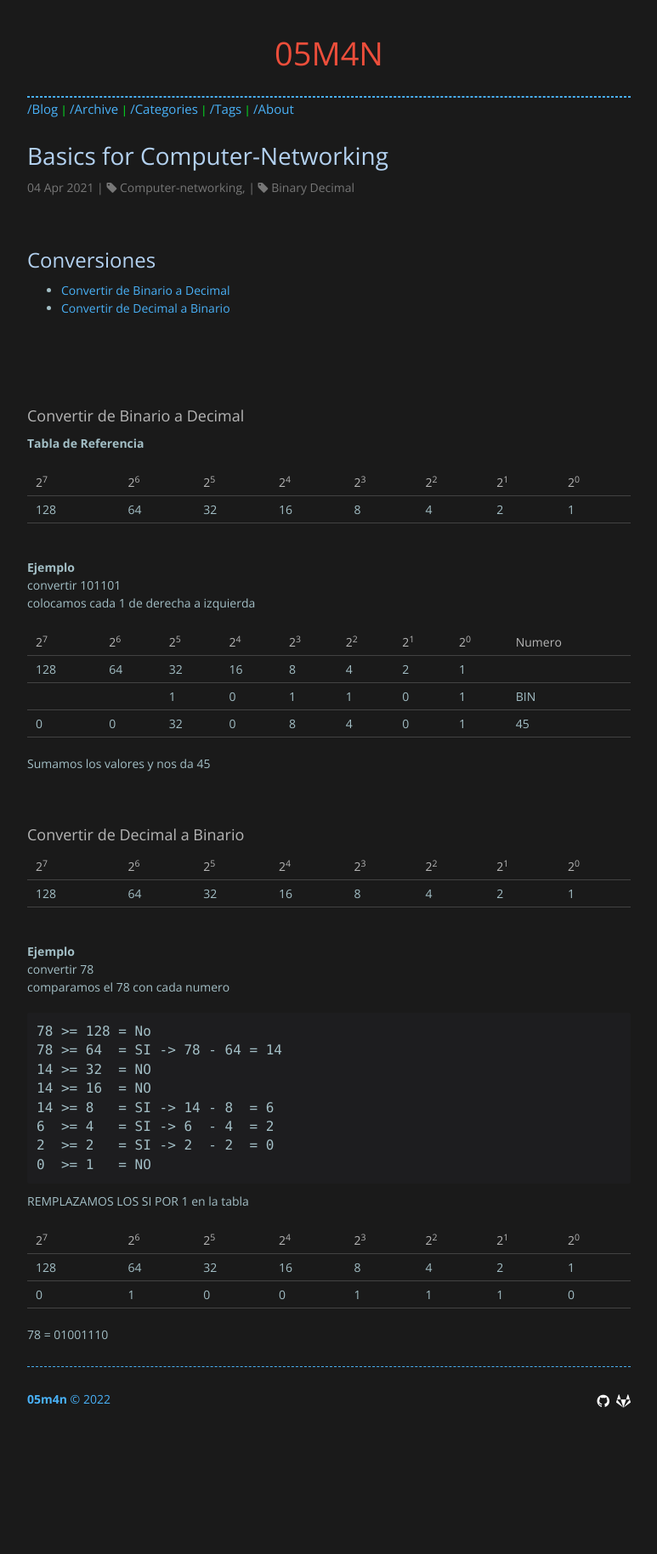
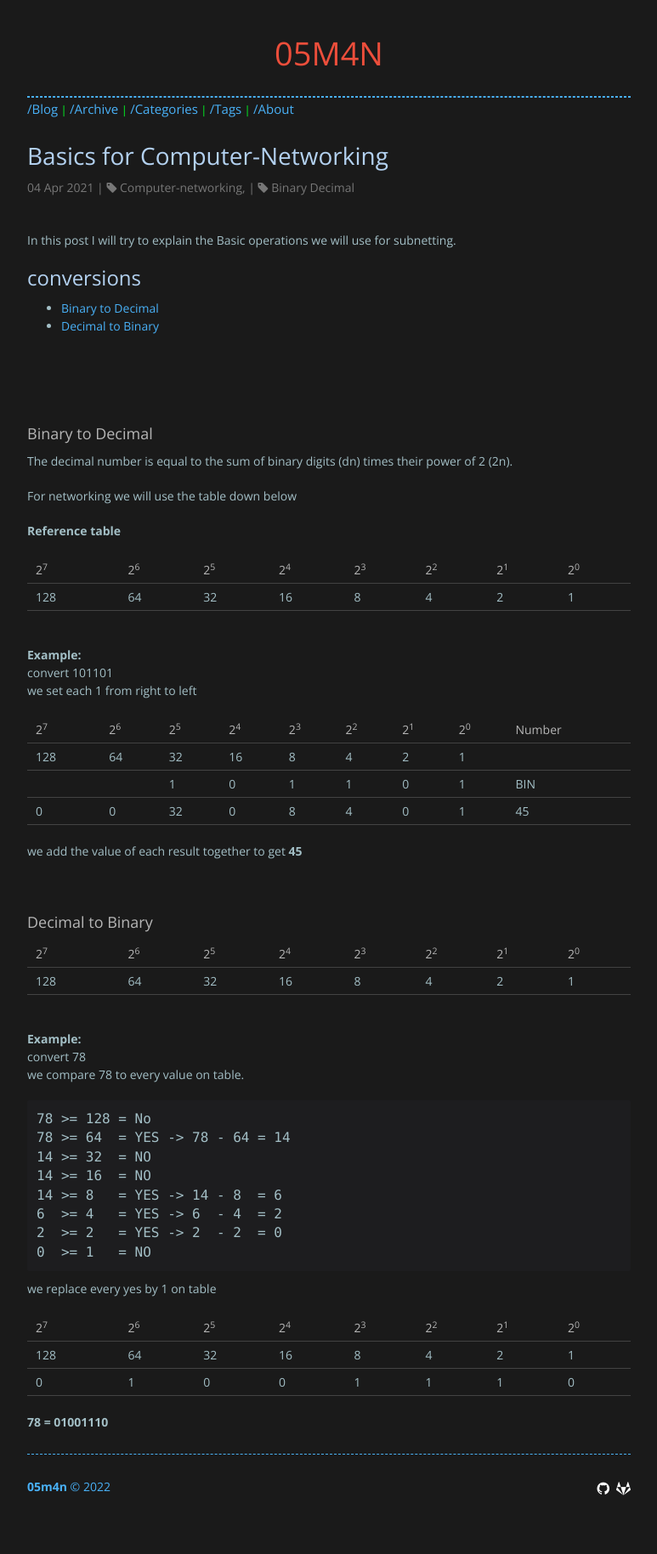
Before and after one commit to O5M4N/O5m4n.github.io, a Jekyll site: the page built from _posts/2021-04-04-Basic-Computer-Networking.md, in a window 1280 px wide. Shown: the whole page at 85% size, without its empty margins (253-1026 px from the left). Built offline with Jekyll 4.4.1, drawn with Linux system fonts in a browser that asks for light colours; nearby versions of some CDN libraries; comment, search, counter and statistics services are not loaded; before the commit the page ends 1726 px from its top, so only the background shows below that.

Commit message:
Basic Operations Post

```diff
--- a/_posts/2021-04-04-Basic-Computer-Networking.md
+++ b/_posts/2021-04-04-Basic-Computer-Networking.md
@@ -4,69 +4,75 @@ layout: page
 categories: [Computer-Networking]
 tags: [Computer-networking, Binary Decimal]
 ---
-<br />
-## Conversiones
+<br>
+In this post I will try to explain the
+Basic operations we will use for subnetting.
 
-- [Convertir de Binario a Decimal](https://o5m4n.github.io/Basic-Computer-Networking#convertir-de-binario-a-decimal)
-- [Convertir de Decimal a Binario](https://o5m4n.github.io/Basic-Computer-Networking#convertir-de-decimal-a-binario)
-<br />
-<br />
-<br />
+## conversions
+- [Binary to Decimal](https://o5m4n.github.io/Basic-Computer-Networking#binary-to-decimal)
+- [Decimal to Binary](https://o5m4n.github.io/Basic-Computer-Networking#decimal-to-binary)
+<br>
+<br>
+<br>
 
-### Convertir de Binario a Decimal
+### Binary to Decimal
 
-**Tabla de Referencia**
+
+The decimal number is equal to the sum of binary digits (dn) times their power of 2 (2n).
+
+For networking we will use the table down below
+
+**Reference table**
 
 | 2<sup>7</sup>| 2<sup>6</sup> | 2<sup>5</sup> | 2<sup>4</sup> | 2<sup>3</sup> | 2<sup>2</sup> | 2<sup>1</sup>| 2<sup>0</sup> |
 | --- | --- | --- | --- | --- | --- | --- | --- |
 | 128 | 64  | 32  | 16  | 8   | 4   | 2   | 1   |
 
 <br />
-**Ejemplo**
-convertir 101101
-colocamos cada 1 de derecha a izquierda
+**Example:**
+convert 101101
+we set each 1 from right to left
 
 <div class="table-wrapper" markdown="block">
 
-| 2<sup>7</sup>| 2<sup>6</sup> | 2<sup>5</sup> | 2<sup>4</sup> | 2<sup>3</sup> | 2<sup>2</sup> | 2<sup>1</sup>| 2<sup>0</sup> | Numero |
+| 2<sup>7</sup>| 2<sup>6</sup> | 2<sup>5</sup> | 2<sup>4</sup> | 2<sup>3</sup> | 2<sup>2</sup> | 2<sup>1</sup>| 2<sup>0</sup> | Number |
 | --- | --- | --- | --- | --- | --- | --- | --- | --- |
 | 128 | 64  | 32  | 16  | 8   | 4   | 2   | 1   |     |
 |     |     | 1   | 0   | 1   | 1   | 0   | 1   | BIN |
 | 0   | 0   | 32  | 0   | 8   | 4   | 0   | 1   | 45  |
 
 </div>
+we add the value of each result together to get **45**
 
-Sumamos los valores y nos da 45
 
 <br />
-### Convertir de Decimal a Binario
+### Decimal to Binary
 
 | 2<sup>7</sup>| 2<sup>6</sup> | 2<sup>5</sup> | 2<sup>4</sup> | 2<sup>3</sup> | 2<sup>2</sup> | 2<sup>1</sup>| 2<sup>0</sup> |
 | --- | --- | --- | --- | --- | --- | --- | --- |
 | 128 | 64  | 32  | 16  | 8   | 4   | 2   | 1   |
 
 <br />
-**Ejemplo**
-convertir 78
-comparamos el 78 con cada numero
+**Example:**
+convert 78
+we compare 78 to every value on table.
 
 <pre>
 78 >= 128 = No
-78 >= 64  = SI -> 78 - 64 = 14
+78 >= 64  = YES -> 78 - 64 = 14
 14 >= 32  = NO
 14 >= 16  = NO
-14 >= 8   = SI -> 14 - 8  = 6
-6  >= 4   = SI -> 6  - 4  = 2
-2  >= 2   = SI -> 2  - 2  = 0
+14 >= 8   = YES -> 14 - 8  = 6
+6  >= 4   = YES -> 6  - 4  = 2
+2  >= 2   = YES -> 2  - 2  = 0
 0  >= 1   = NO
 </pre>
 
-
-REMPLAZAMOS LOS SI POR 1 en la tabla
+we replace every yes by 1 on table
 
 | 2<sup>7</sup>| 2<sup>6</sup> | 2<sup>5</sup> | 2<sup>4</sup> | 2<sup>3</sup> | 2<sup>2</sup> | 2<sup>1</sup>| 2<sup>0</sup> |
 | --- | --- | --- | --- | --- | --- | --- | --- |
 | 128 | 64  | 32  | 16  | 8   | 4   | 2   | 1   |
 | 0   | 1   | 0   | 0   | 1   | 1   | 1   | 0   |
 
-78 = 01001110
+**78 = 01001110**
--- a/_sass/bootstrap-sass/bootstrap/_badges.scss
+++ b/_sass/bootstrap-sass/bootstrap/_badges.scss
@@ -14,7 +14,7 @@
   line-height: $badge-line-height;
   vertical-align: baseline;
   white-space: nowrap;
-  text-align: right;
+  text-align: center;
   background-color: $badge-bg;
   border-radius: $badge-border-radius;
 
```
